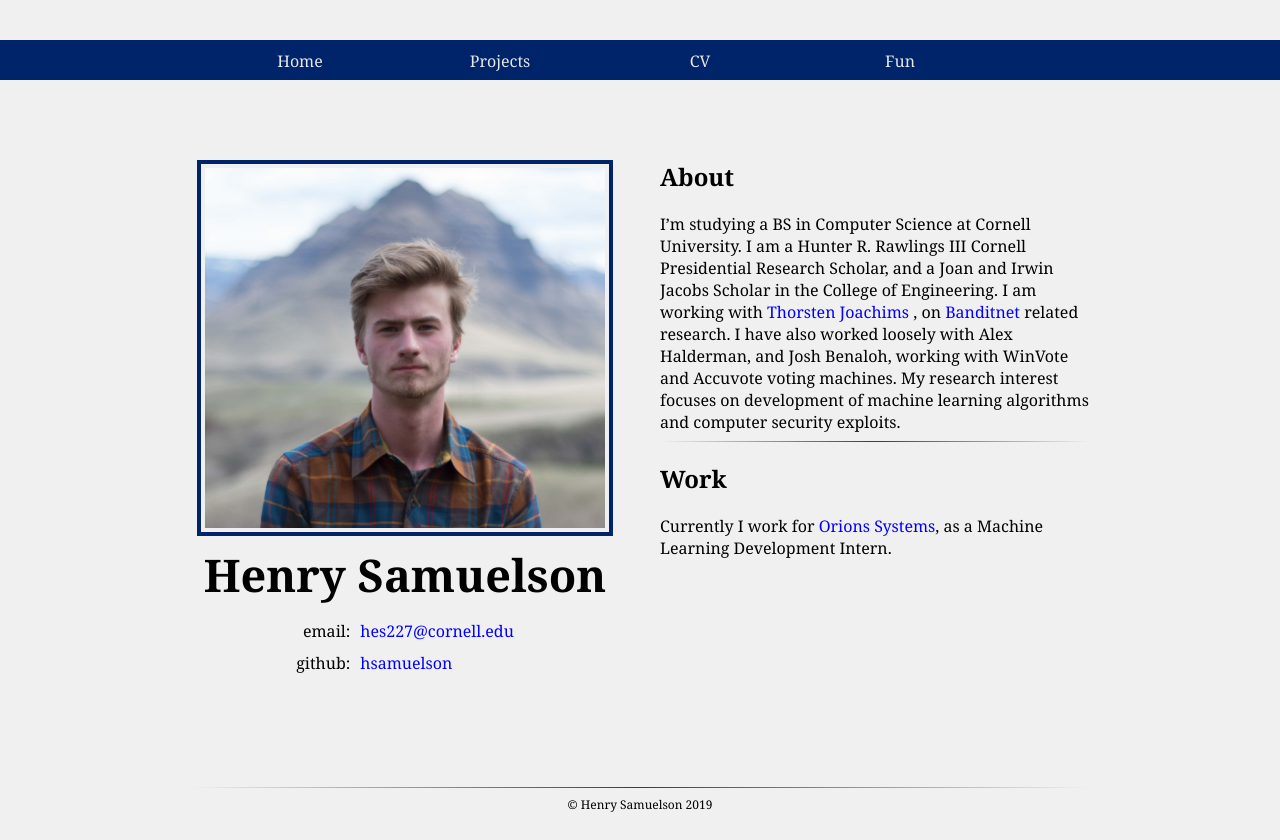
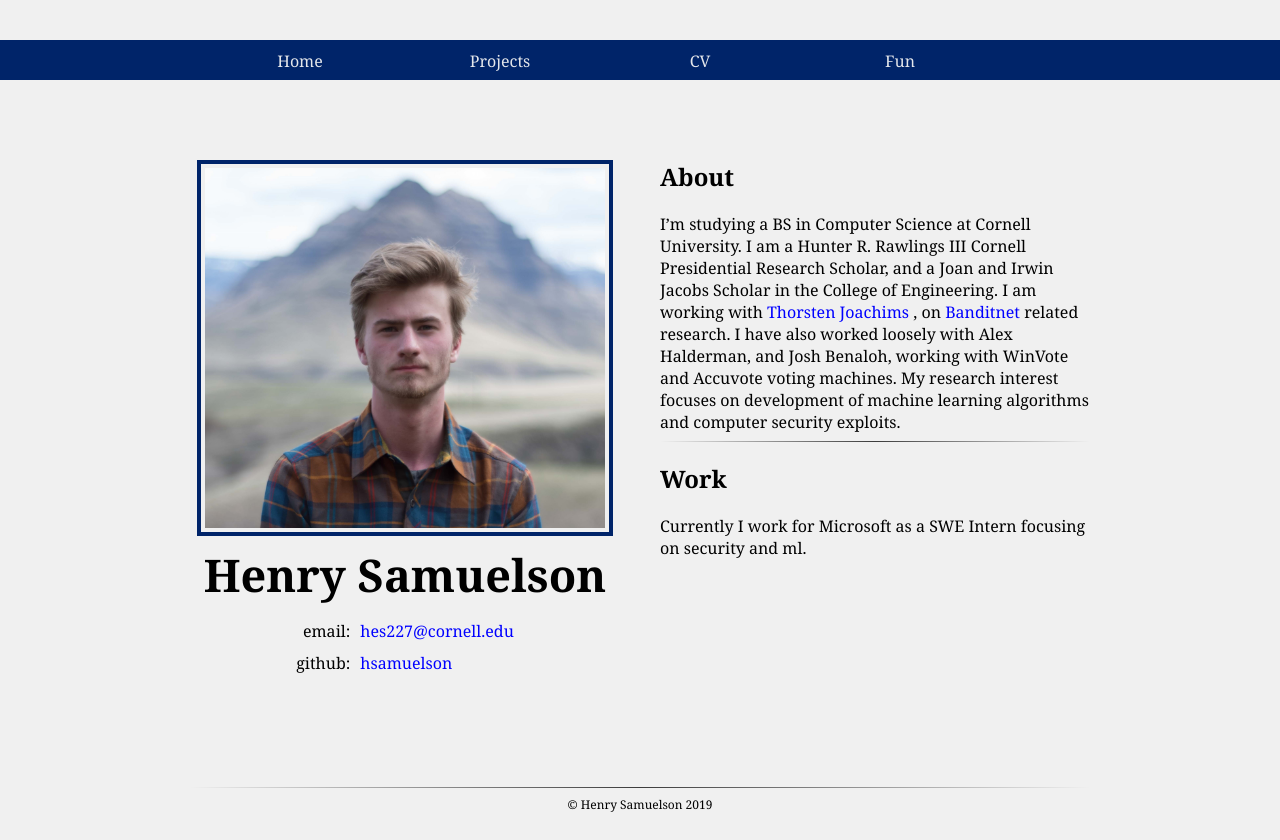
Before and after one commit to hsamuelson/hsamuelson.github.io, a plain HTML site: page index.html in a window 1280 px wide. Drawn offline with Linux system fonts and the light colour scheme.

Commit message:
Update index.html

```diff
--- a/index.html
+++ b/index.html
@@ -66,7 +66,7 @@
                     <hr>
                     <div class="workHeader"><h2>Work</h2></div>
                     <div class="about">
-                        <p>Currently I work for <a href = "http://www.orionssystems.com/">Orions Systems</a>, as a Machine Learning Development Intern.</p>
+                        <p>Currently I work for Microsoft as a SWE Intern focusing on security and ml.</p>
                     </div>
                 </div>
 
```
